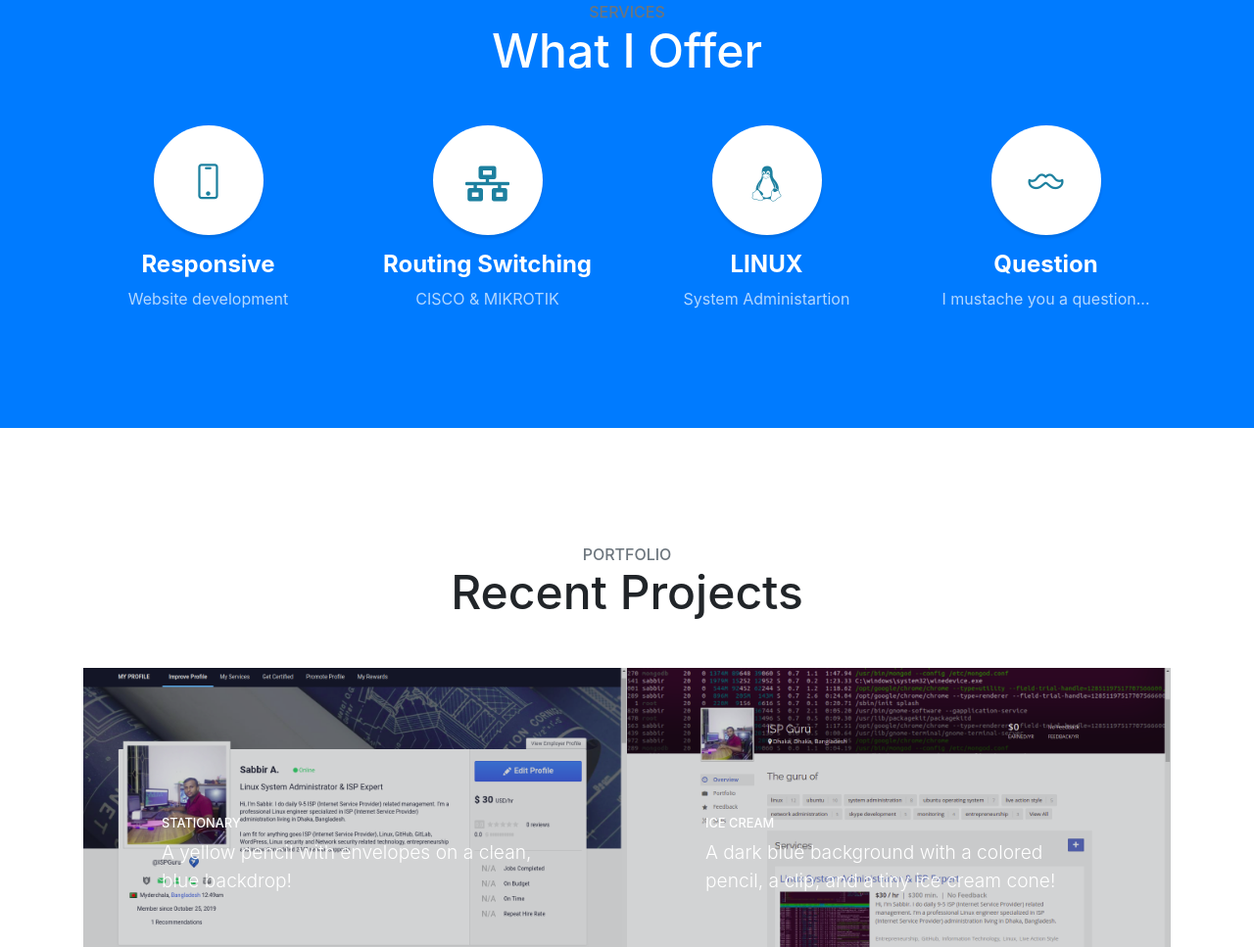
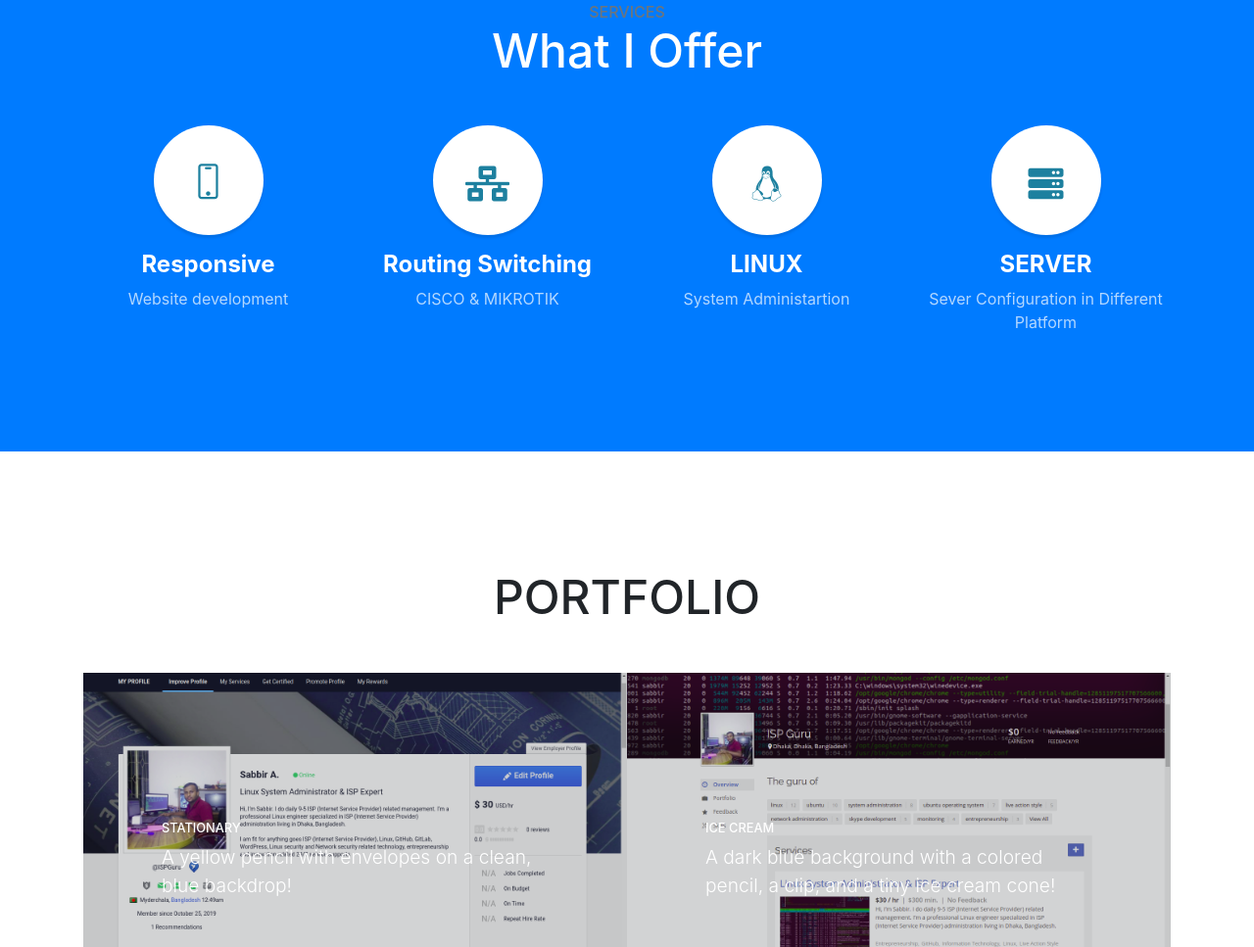
Before and after one commit to ispguru/ispguru.github.io, a website with bundled scripts: page index.html in a window 1280 px wide. Shown: the part 1241-2208 px from the top of the page at 98% size. Built offline with nearby package versions, Linux system fonts and the light colour scheme.

Commit message:
first commit

```diff
--- a/index.html
+++ b/index.html
@@ -113,12 +113,12 @@
         </div>
         <div class="col-lg-3 col-md-6">
           <span class="service-icon rounded-circle mx-auto mb-3">
-            <i class="icon-mustache"></i>
+            <i class="fas fa-server"></i>
           </span>
           <h4>
-            <strong>Question</strong>
+            <strong>SERVER</strong>
           </h4>
-          <p class="text-faded mb-0">I mustache you a question...</p>
+          <p class="text-faded mb-0">Sever Configuration in Different Platform</p>
         </div>
       </div>
     </div>
@@ -129,8 +129,7 @@
   <section class="content-section" id="portfolio">
     <div class="container">
       <div class="content-section-heading text-center">
-        <h3 class="text-secondary mb-0">Portfolio</h3>
-        <h2 class="mb-5">Recent Projects</h2>
+        <h2 class="mb-5">PORTFOLIO</h2>
       </div>
       <div class="row no-gutters">
         <div class="col-lg-6">
```
